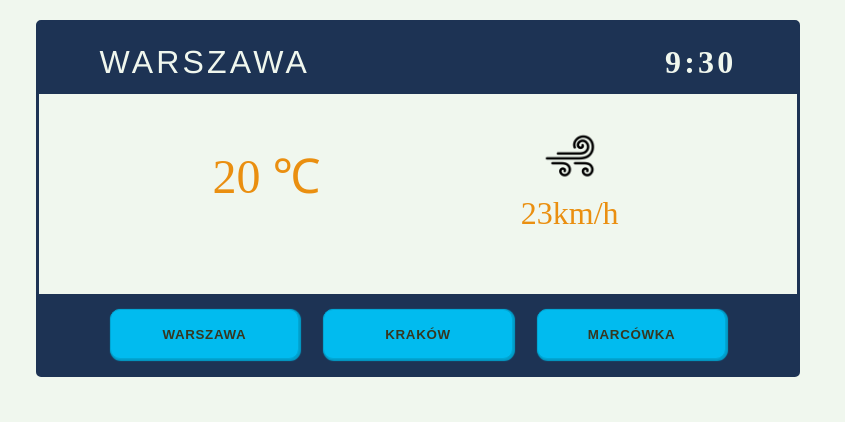
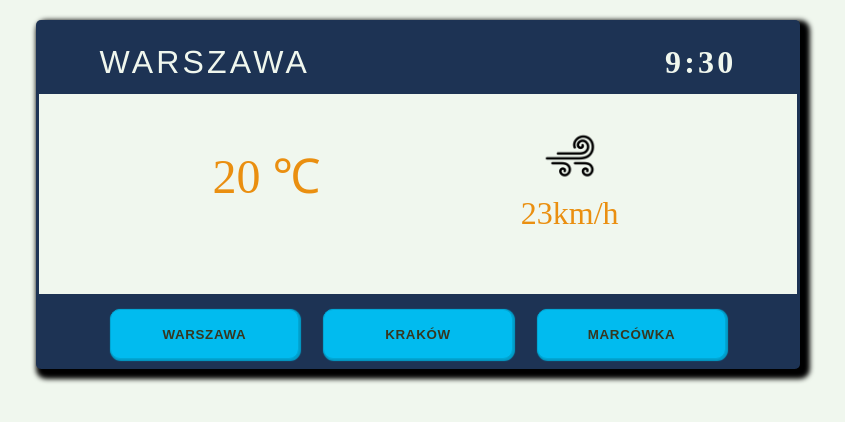
Before and after one commit to JarekBigaj/Weather_app_1, a plain HTML site: page index.html in a window 1280 px wide. Shown: the whole page, without its empty margins (222-1067 px from the left). Drawn offline with Linux system fonts and the light colour scheme.

Commit message:
cosmetic changes

```diff
--- a/main.css
+++ b/main.css
@@ -11,7 +11,9 @@ body{
     margin: 20px auto 20px auto;
     border-radius: 5px;
     border: 3px solid ;
+    border-bottom: 5px;
     border-color: hsla(216, 49%, 22%, 1);
+    box-shadow: 5px 5px 5px 5px;
     width: 60%;
 }
 
```
